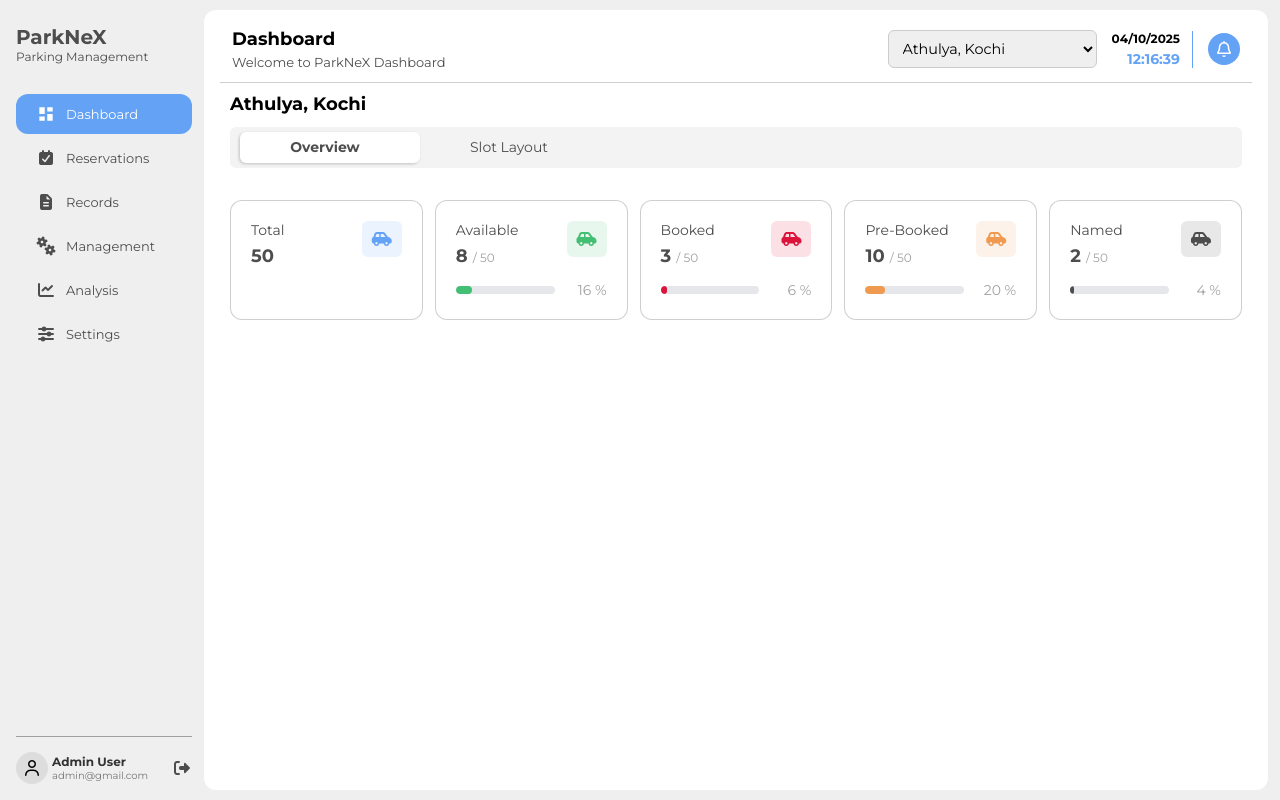
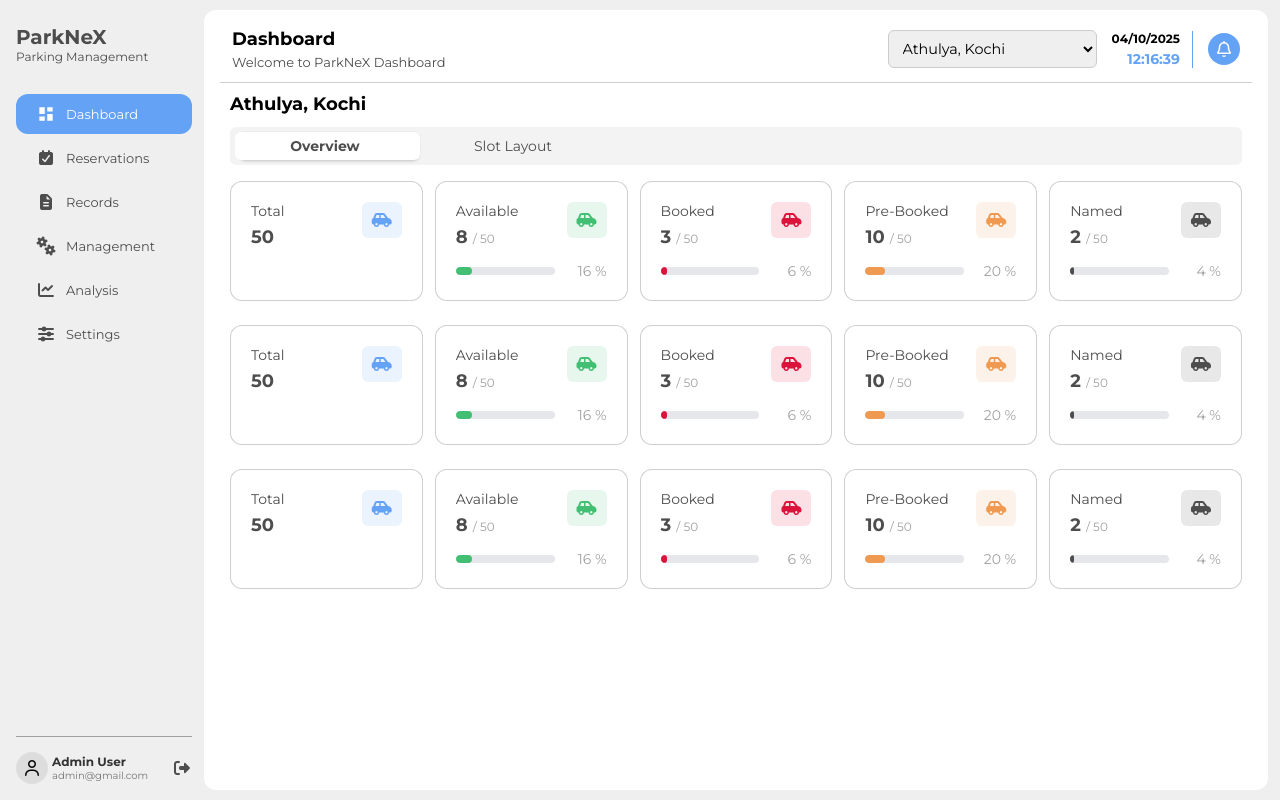
Before and after one commit to yaduraj1301/Parknex, a React (Vite) app: page / in a window 1280 px wide. Built offline with nearby package versions, Linux system fonts and the light colour scheme.

Commit message:
some changes

```diff
--- a/src/Components/DashboardOverview/DashboardOverview.tsx
+++ b/src/Components/DashboardOverview/DashboardOverview.tsx
@@ -11,6 +11,20 @@ export function DashboardOverview() {
         <StatCard title="Pre-Booked" totalSlots={50} currentStatSlots={10} />
         <StatCard title="Named" totalSlots={50} currentStatSlots={2} />
       </div>
+      <div className="stats-card-container">
+        <StatCard title="Total" totalSlots={50} />
+        <StatCard title="Available" totalSlots={50} currentStatSlots={8} />
+        <StatCard title="Booked" totalSlots={50} currentStatSlots={3} />
+        <StatCard title="Pre-Booked" totalSlots={50} currentStatSlots={10} />
+        <StatCard title="Named" totalSlots={50} currentStatSlots={2} />
+      </div>
+      <div className="stats-card-container">
+        <StatCard title="Total" totalSlots={50} />
+        <StatCard title="Available" totalSlots={50} currentStatSlots={8} />
+        <StatCard title="Booked" totalSlots={50} currentStatSlots={3} />
+        <StatCard title="Pre-Booked" totalSlots={50} currentStatSlots={10} />
+        <StatCard title="Named" totalSlots={50} currentStatSlots={2} />
+      </div>
 
 
     </div>
--- a/src/Components/Tabs/tabs.css
+++ b/src/Components/Tabs/tabs.css
@@ -10,7 +10,7 @@
   display: flex;
   position: relative;
   padding: 5px;
-  gap: 4px;
+  gap: 8px;
   background-color: #a0a0a020;
   border-radius: 6px;
   overflow: hidden;
@@ -45,7 +45,7 @@
   border-radius: 6px;
   min-width: 180px;
   font-size: 14px;
-  line-height: 1.5;
+  /* line-height: 1.5; */
   font-variation-settings: "wght" 400;
   transition: color 0.3s ease;
   z-index: 1; /* ensures text stays above highlight */
@@ -53,12 +53,14 @@
 
 .tab-button:hover {
   color: #64a2f5;
+  background-color: #64a2f520;
 }
 
 .tab-button.active {
   font-weight: 600;
   font-variation-settings: "wght" 600;
   color: #4d4d4d;
+  background-color: white;
 }
 
 /* Morph-in effect for tab content */
--- a/src/Pages/Records/Records.css
+++ b/src/Pages/Records/Records.css
@@ -11,7 +11,3 @@
   box-shadow: 0 2px 10px rgba(0, 0, 0, 0.05);
   padding: 1.25rem;
 }
-
-.tab-content {
-  margin-top: 1rem;
-}
```
